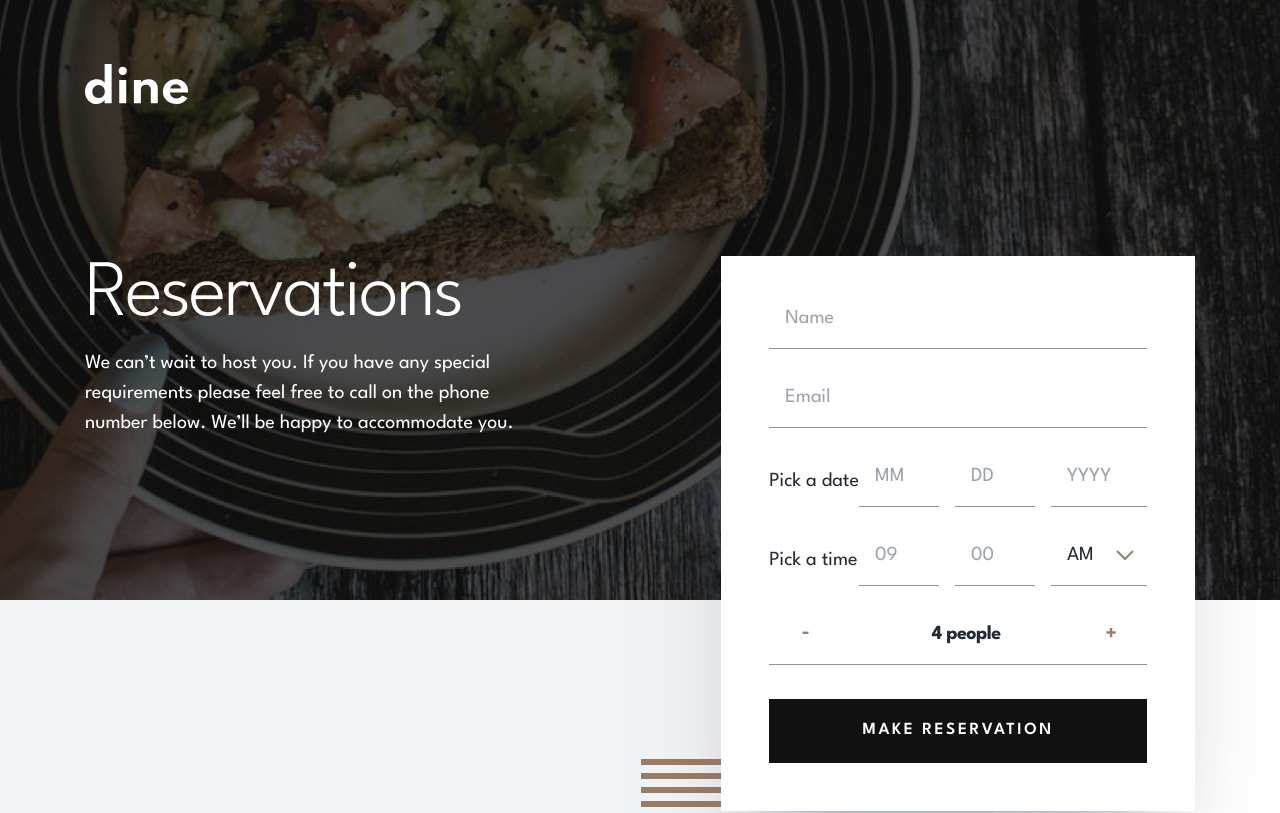
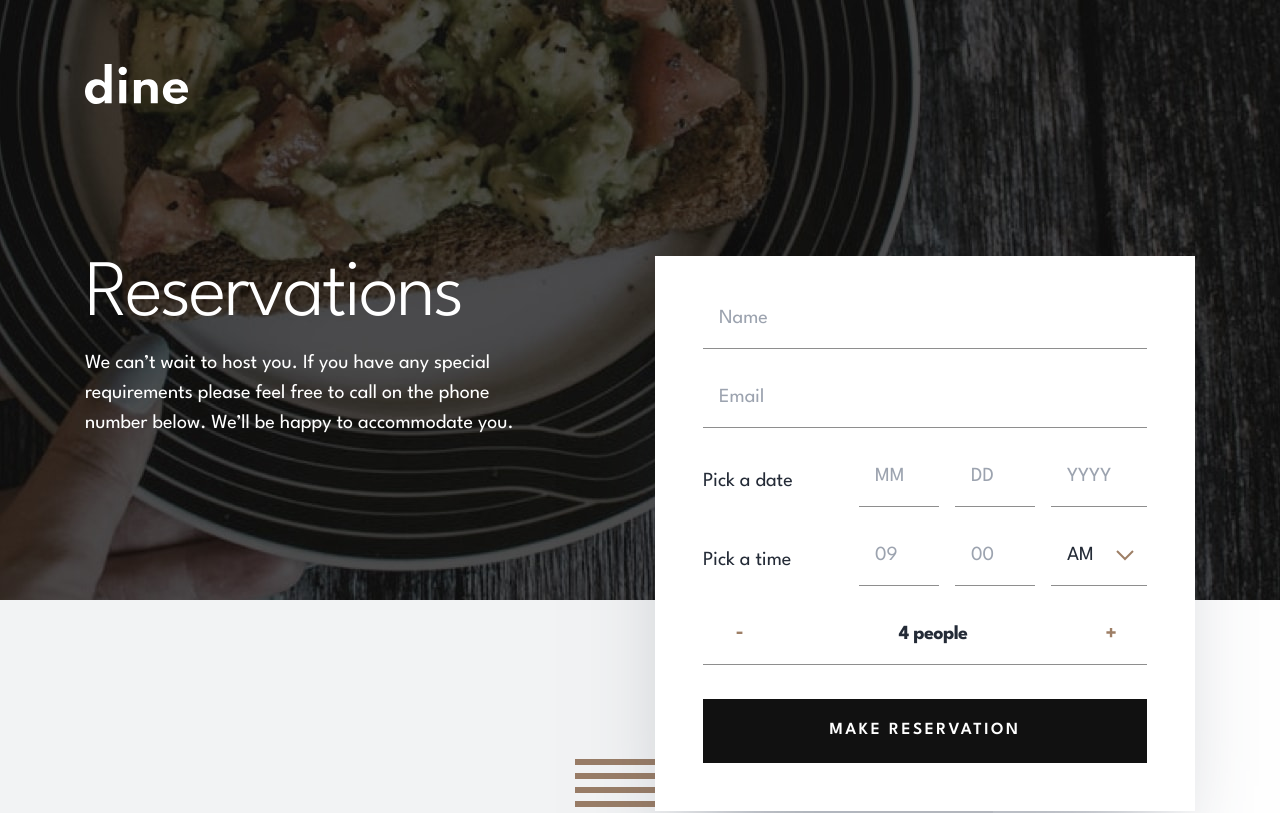
Before and after one commit to Bayoumi-dev/Dine-restaurant-website, a React (Create React App) app: page / in a window 1280 px wide. Shown: the top 813 px of the page. Built offline with nearby package versions, Linux system fonts and the light colour scheme.

Commit message:
people field

```diff
--- /dev/null
+++ b/src/components/Forms/PeopleField.tsx
@@ -0,0 +1,19 @@
+import { FC } from 'react'
+
+const PeopleField: FC = () => {
+   return (
+      <fieldset className="people" aria-label="">
+         <input
+            type="text"
+            name="people"
+            value="4 people"
+            aria-label="people"
+            readOnly
+         />
+         <input type="button" className="plus" />
+         <input type="button" className="minus" />
+      </fieldset>
+   )
+}
+
+export default PeopleField
--- a/src/components/ReservationForm.tsx
+++ b/src/components/ReservationForm.tsx
@@ -1,6 +1,7 @@
 import { FC } from 'react'
 import Button from './Button'
 import DateFields from './Forms/DateFields'
+import PeopleField from './Forms/PeopleField'
 import TimeFields from './Forms/TimeFields'
 
 const ReservationForm: FC = () => {
@@ -15,17 +16,7 @@ const ReservationForm: FC = () => {
          />
          <DateFields />
          <TimeFields />
-         <fieldset className="people" aria-label="">
-            <input
-               type="text"
-               name="people"
-               value="4 people"
-               aria-label="people"
-               readOnly
-            />
-            <input type="button" className="plus" />
-            <input type="button" className="minus" />
-         </fieldset>
+         <PeopleField />
          <Button content="Make Reservation" variant="secondary" type="submit" />
       </form>
    )
--- a/src/components/ReservationSection.tsx
+++ b/src/components/ReservationSection.tsx
@@ -15,7 +15,7 @@ const ReservationSection: FC = () => {
             className="container pt-33 md:pt-40 xl:pt-64 flex flex-col items-center xl:flex-row
             xl:items-start xl:justify-between">
             <ReservationHeading />
-            <div className="relative">
+            <div className="w-full max-w-[540px] relative">
                <div
                   className="xl:after:absolute xl:after:w-[160px] xl:after:h-[76px]
                   xl:after:bg-pattern-lines xl:after:-bottom-6 xl:after:-left-20 xl:after:-z-10"></div>
--- a/src/index.css
+++ b/src/index.css
@@ -55,7 +55,7 @@
       before:bg-no-repeat before:bg-center xl:before:bg-left;
    }
    .booking-form {
-      @apply w-full max-w-[540px] bg-white shadow-3xl p-8 md:p-12 flex flex-col gap-y-[34px];
+      @apply w-full bg-white shadow-3xl p-8 md:p-12 flex flex-col gap-y-[34px];
    }
    .booking-form input {
       @apply w-full pl-4 pb-4 text-xl placeholder:capitalize border-b border-b-silver
```
